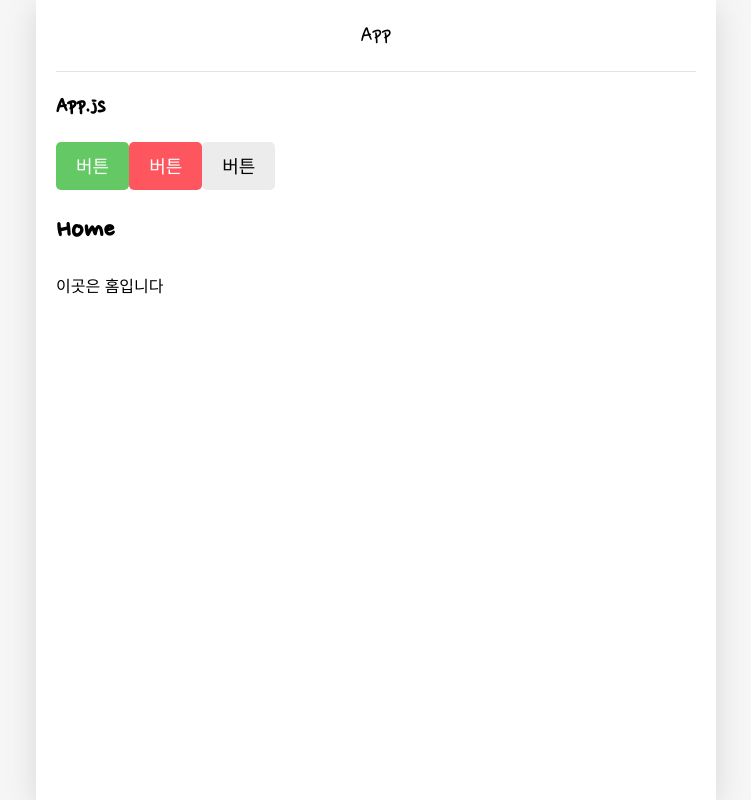
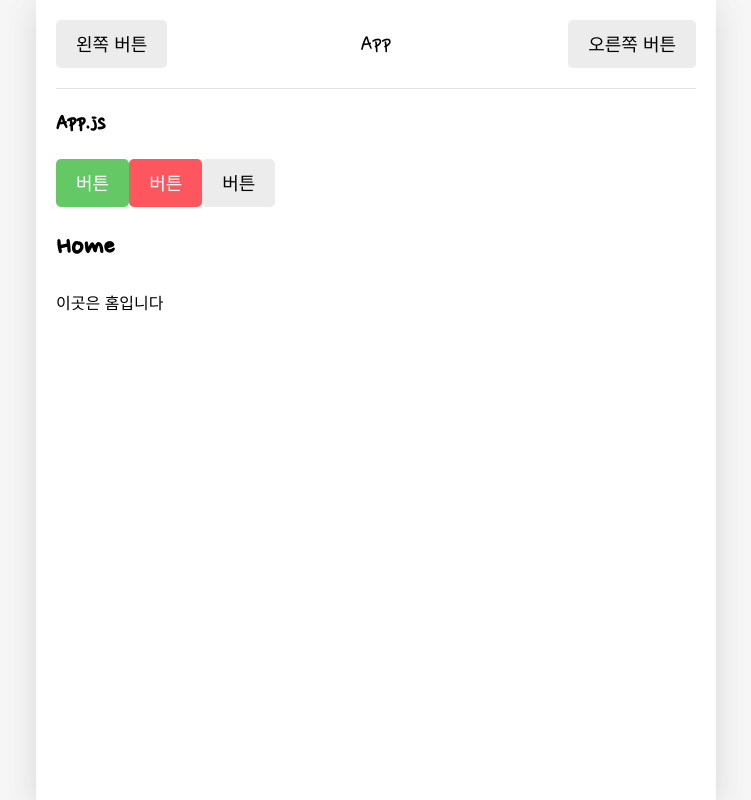
Before and after one commit to NR0617/-emotion-diary, a React (Create React App) app: page / in a window 1280 px wide. Shown: the whole page, without its empty margins (264-1015 px from the left). Built offline with nearby package versions, Linux system fonts and the light colour scheme; a web font is replaced by a local one.

Commit message:
feat: 헤더 완성

```diff
--- a/src/App.js
+++ b/src/App.js
@@ -11,7 +11,25 @@ function App() {
   return (
     <BrowserRouter>
       <div className="App">
-        <MyHeader headText={"App"} />
+        <MyHeader
+          headText={"App"}
+          leftChild={
+            <MyButton
+              text={"왼쪽 버튼"}
+              onClick={() => {
+                alert("왼쪽 클릭!");
+              }}
+            />
+          }
+          rightChild={
+            <MyButton
+              text={"오른쪽 버튼"}
+              onClick={() => {
+                alert("오른쪽 클릭!");
+              }}
+            />
+          }
+        />
         <h2>App.js</h2>
 
         <MyButton
```
